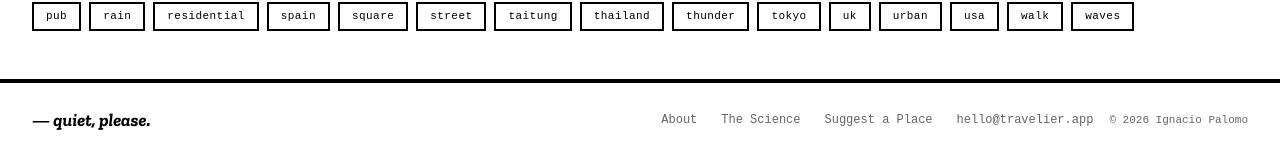
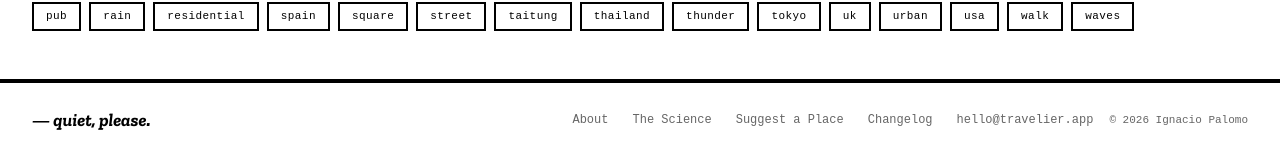
Before and after one commit to 3oheme/travelier, a Jekyll site: the page built from index.html, in a window 1280 px wide and 900 px high, scrolled down 2077 px. Shown: the part 741-897 px from the top of the window. Built offline with Jekyll 4.4.1, drawn with Linux system fonts in a browser that asks for light colours; comment, search, counter and statistics services are not loaded.

Commit message:
feat(pages): add changelog page, link from footer
Co-Authored-By: Claude Sonnet 4.6 <noreply@anthropic.com>

```diff
--- a/_layouts/default.html
+++ b/_layouts/default.html
@@ -22,6 +22,7 @@ layout: base
     <a href="/about/">About</a>
     <a href="/science/">The Science</a>
     <a href="/contact/">Suggest a Place</a>
+    <a href="/changelog/">Changelog</a>
     <a href="mailto:hello@travelier.app">hello@travelier.app</a>
   </nav>
   <span class="site-footer__copy">© 2026 Ignacio Palomo</span>
--- a/_layouts/place.html
+++ b/_layouts/place.html
@@ -146,6 +146,7 @@ layout: base
     <a href="/about/">About</a>
     <a href="/science/">The Science</a>
     <a href="/contact/">Suggest a Place</a>
+    <a href="/changelog/">Changelog</a>
     <a href="mailto:hello@travelier.app">hello@travelier.app</a>
   </nav>
   <span class="site-footer__copy">© 2026 Ignacio Palomo</span>
```
Also changed, not shown: changelog.md (added).
